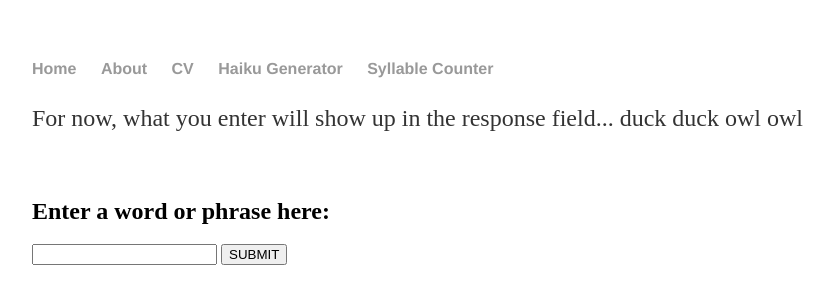
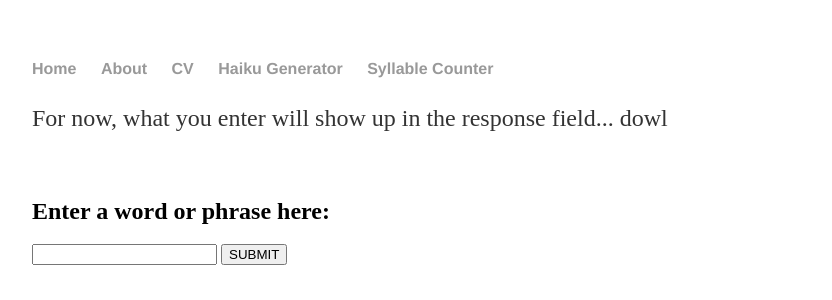
Before and after one commit to SeanEFletcher/SeanEFletcher.github.io, a Jekyll site: the page built from syllable/index.html, in a window 1280 px wide. Shown: the top 300 px of the page, without its empty margins (160-992 px from the left). Built offline with Jekyll 4.4.1, drawn with Linux system fonts in a browser that asks for light colours.

Commit message:
Update index.html

```diff
--- a/syllable/index.html
+++ b/syllable/index.html
@@ -2,7 +2,7 @@
 layout: default
 title: Syllable Counter
 ---
-<p> For now, what you enter will show up in the response field... duck duck owl owl</p><br>
+<p> For now, what you enter will show up in the response field... dowl</p><br>
 <h2 id="prompt">Enter a word or phrase here:</h2>
 
       <form id="form" autocomplete="off">
```
